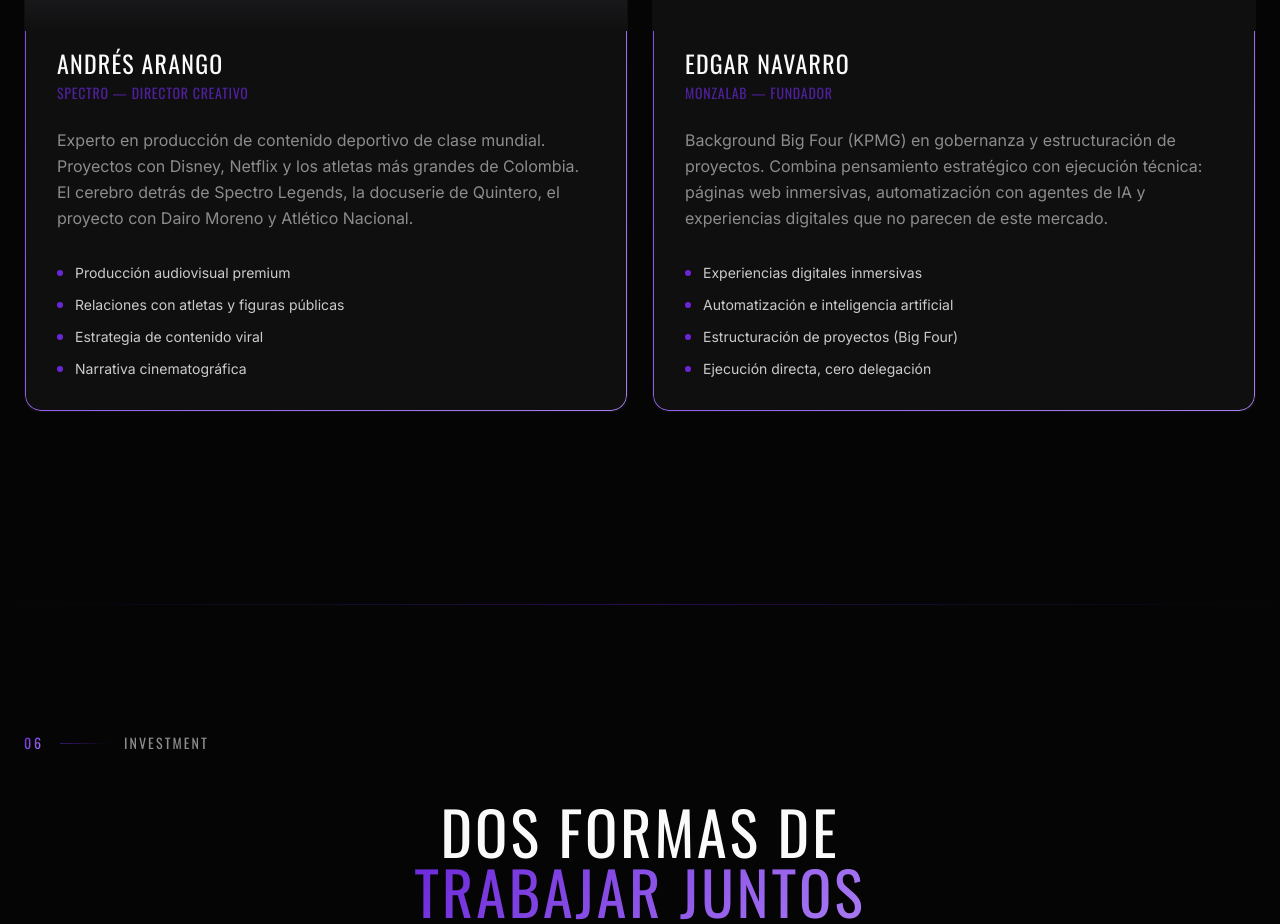
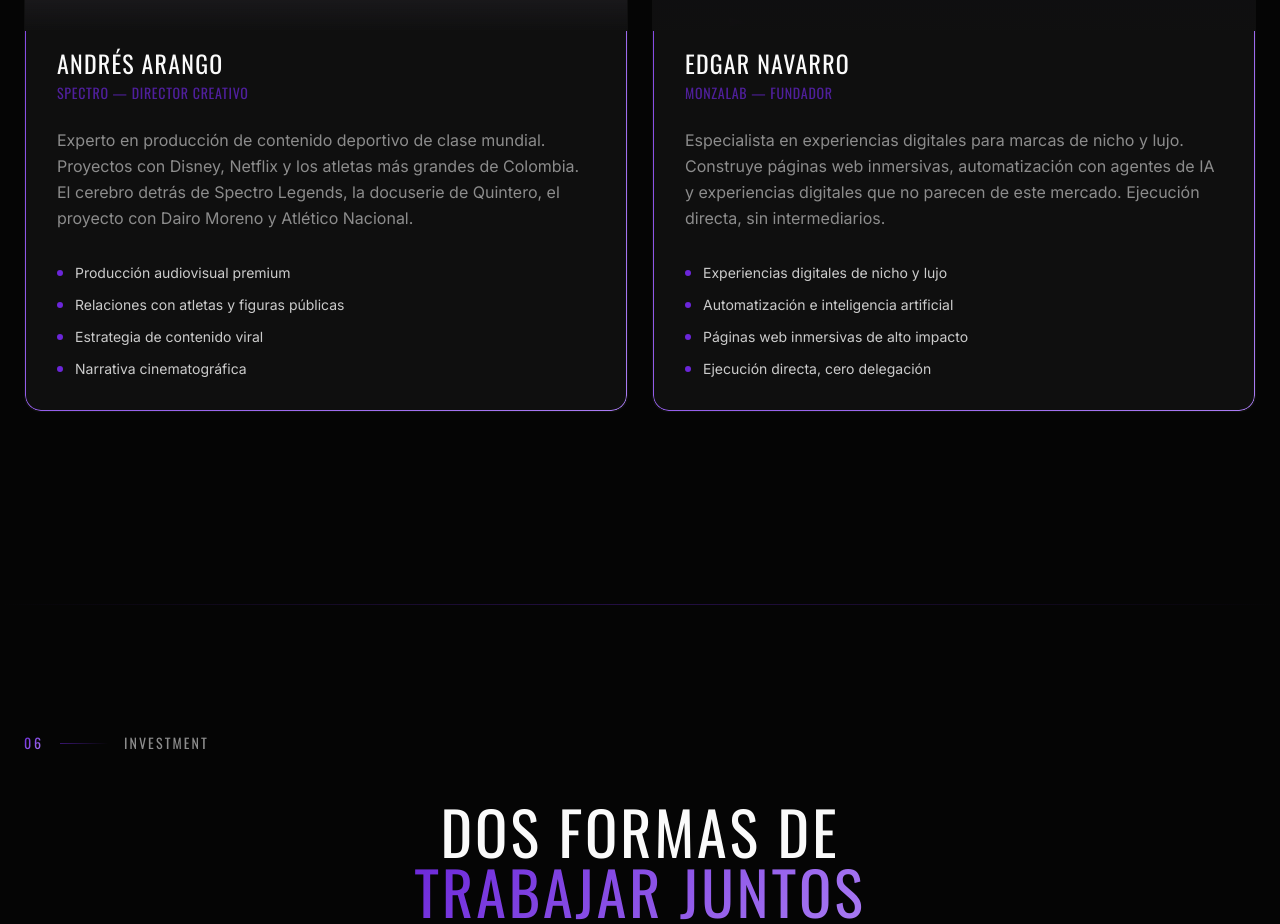
Before and after one commit to edgarmonza/copa-creadores-propuesta, a React (Vite) app: page / in a window 1280 px wide. Shown: the part 9360-10284 px from the top of the page. Built offline with nearby package versions, Linux system fonts and the light colour scheme; grey boxes are pictures that could not be loaded; the HTML template or start-up script is replaced by a standard one; a web font is replaced by a local one.

Commit message:
Actualizar perfil Edgar - especialista en experiencias digitales de lujo

```diff
--- a/src/components/Team.tsx
+++ b/src/components/Team.tsx
@@ -20,11 +20,11 @@ const team = [
     role: "Monzalab — Fundador",
     image: "/team/Edgar.jpg",
     description:
-      "Background Big Four (KPMG) en gobernanza y estructuración de proyectos. Combina pensamiento estratégico con ejecución técnica: páginas web inmersivas, automatización con agentes de IA y experiencias digitales que no parecen de este mercado.",
+      "Especialista en experiencias digitales para marcas de nicho y lujo. Construye páginas web inmersivas, automatización con agentes de IA y experiencias digitales que no parecen de este mercado. Ejecución directa, sin intermediarios.",
     strengths: [
-      "Experiencias digitales inmersivas",
+      "Experiencias digitales de nicho y lujo",
       "Automatización e inteligencia artificial",
-      "Estructuración de proyectos (Big Four)",
+      "Páginas web inmersivas de alto impacto",
       "Ejecución directa, cero delegación",
     ],
   },
```
